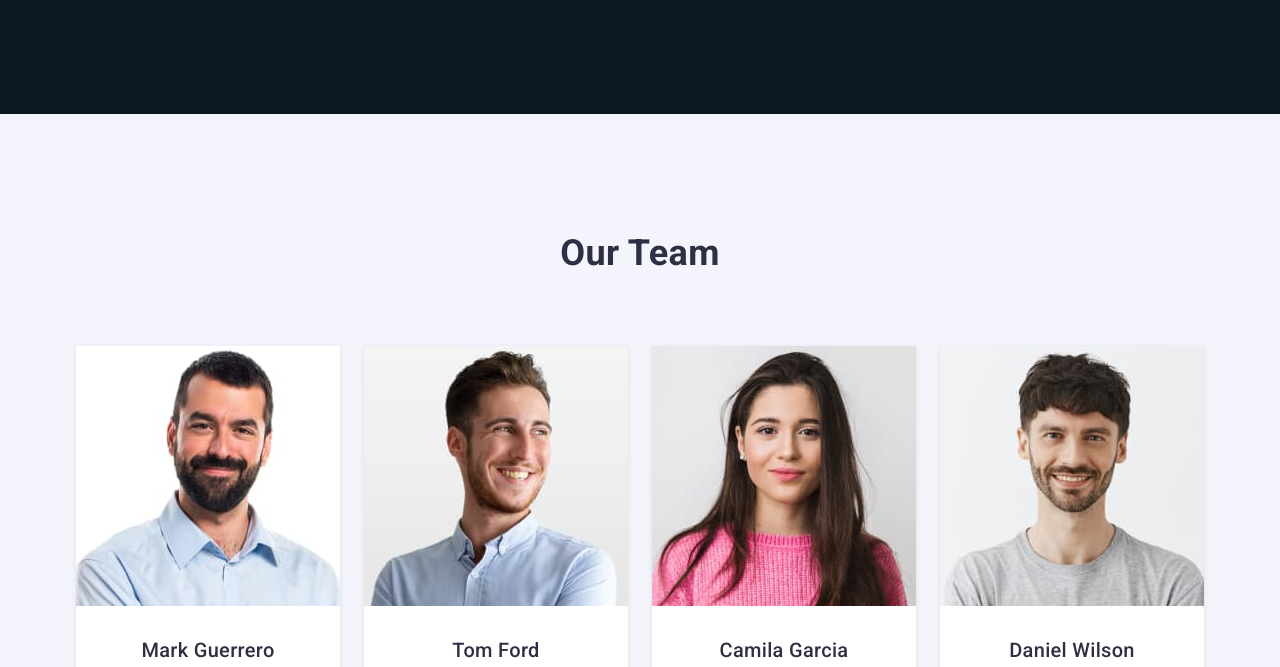
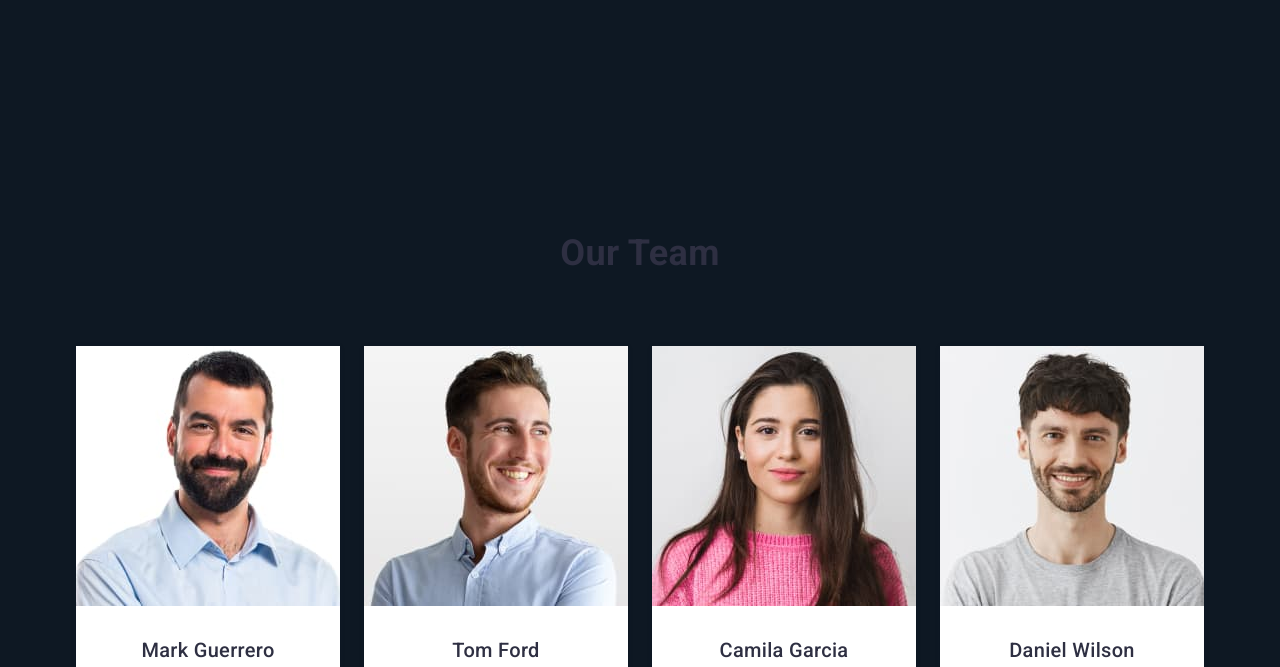
Before and after one commit to NoretsAndrii/goit-markup-hw-04, a plain HTML site: page index.html in a window 1280 px wide. Shown: the part 1130-1797 px from the top of the page. Drawn offline with nearby package versions, Linux system fonts and the light colour scheme.

Commit message:
Update styles.css

```diff
--- a/css/styles.css
+++ b/css/styles.css
@@ -269,7 +269,7 @@ img {
 /* Main Our Team */
 
 .main-our-team {
-  background-color: #f4f4fd;
+  background-color: transparent;
 }
 
 .main-our-team-title {
```
